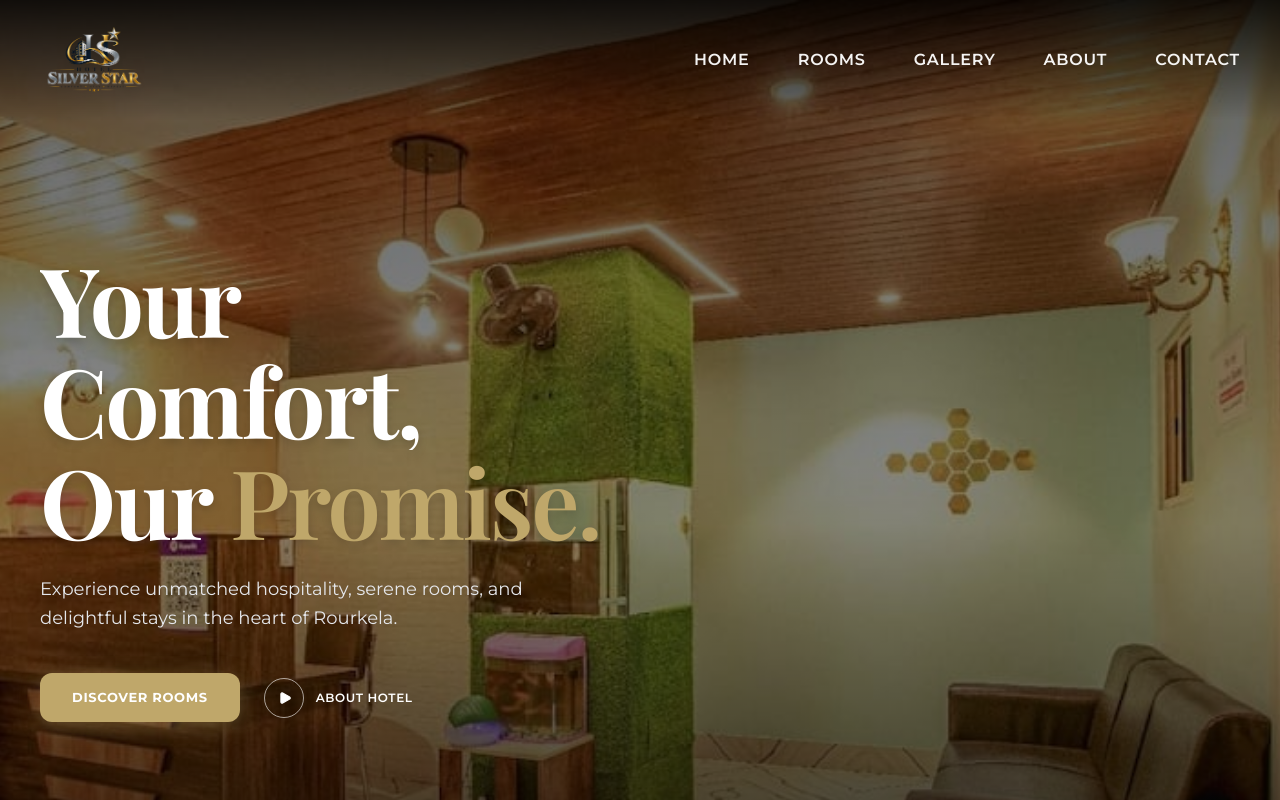
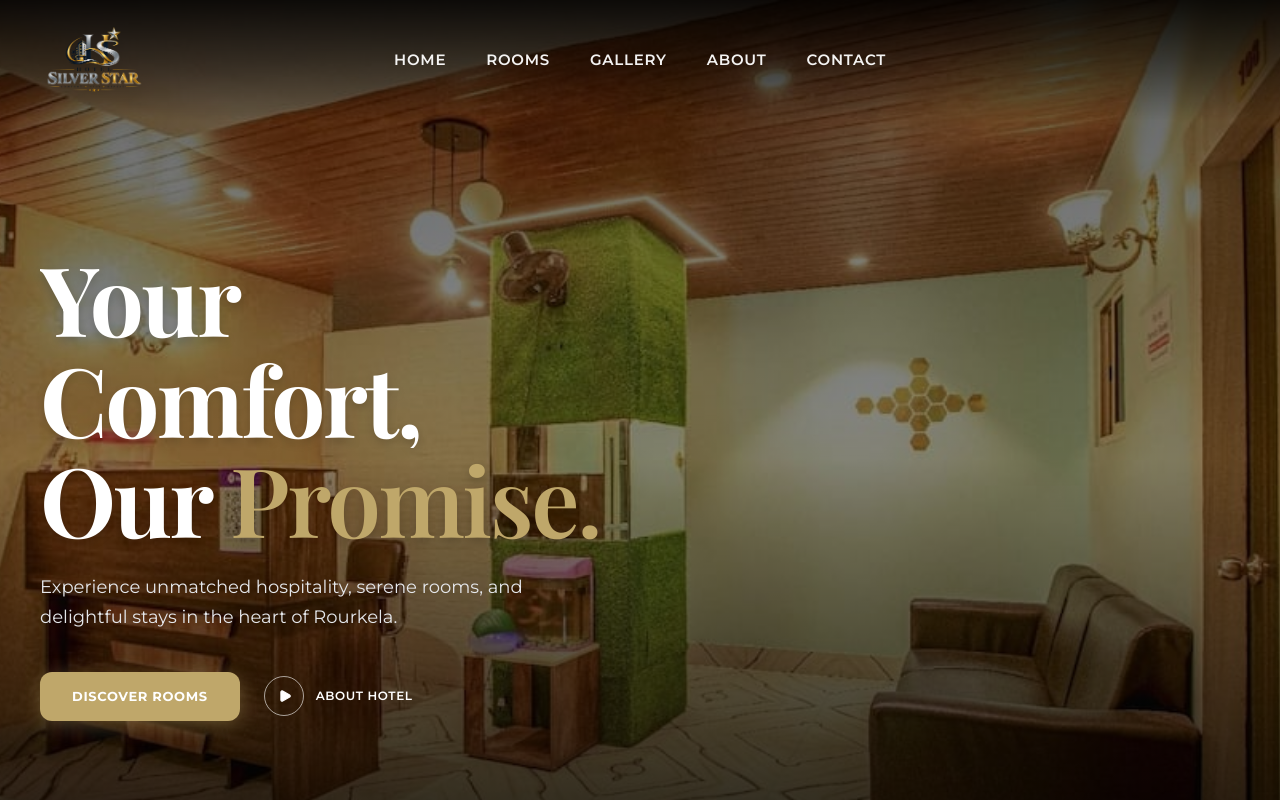
Before and after one commit to SwiftriseGit/hotel-blue-start, a Next.js app: page / in a window 1280 px wide. Shown: the top 800 px of the page. Built offline with nearby package versions, Linux system fonts and the light colour scheme; a web font is replaced by a local one.

Commit message:
fix: center navbar links in header and remove availability check form from home page

```diff
--- a/app/components/Header.tsx
+++ b/app/components/Header.tsx
@@ -44,12 +44,13 @@ export default function Header() {
       className={`fixed top-0 left-0 right-0 z-50 transition-all duration-500 ease-out ${
         scrolled
           ? "bg-black/95 backdrop-blur-md py-3 sm:py-3.5 shadow-2xl"
-          : "bg-gradient-to-b from-black/80 via-black/40 to-transparent py-4 sm:py-6"
+          : "bg-gradient-to-b from-black/85 via-black/45 to-transparent py-4 sm:py-6"
       }`}
     >
-      <div className="w-full max-w-[1440px] mx-auto px-4 sm:px-6 md:px-8 lg:px-10 flex items-center justify-between">
+      <div className="w-full max-w-[1440px] mx-auto px-4 sm:px-6 md:px-8 lg:px-10 grid grid-cols-2 lg:grid-cols-3 items-center">
 
-        {/* Prominent Big Logo */}
+        {/* Left Column: Prominent Logo */}
+        <div className="flex justify-start">
           <Link
             href="/"
             className={`block transition-all duration-500 origin-left ${
@@ -65,14 +66,15 @@ export default function Header() {
               priority
             />
           </Link>
+        </div>
 
-        {/* Desktop Nav Links */}
-        <nav className="hidden lg:flex items-center gap-8 xl:gap-12">
+        {/* Center Column: Perfectly Centered Nav Links */}
+        <nav className="hidden lg:flex items-center justify-center gap-7 xl:gap-10">
           {navLinks.map((link, idx) => (
             <Link
               key={link.label}
               href={link.href}
-              className={`text-[14px] xl:text-[16px] font-semibold text-white/95 hover:text-[#bfa76a] tracking-wider transition-all duration-300 nav-link-hover ${
+              className={`text-[14px] xl:text-[15px] font-semibold text-white/95 hover:text-[#bfa76a] tracking-wider transition-all duration-300 nav-link-hover ${
                 mounted ? "opacity-100 translate-y-0" : "opacity-0 -translate-y-2"
               }`}
               style={{
@@ -84,8 +86,9 @@ export default function Header() {
           ))}
         </nav>
 
-        {/* Mobile Hamburger Button */}
-        <div className="flex items-center lg:hidden">
+        {/* Right Column: Empty spacer on desktop, Hamburger on mobile */}
+        <div className="flex justify-end items-center">
+          <div className="lg:hidden">
             <button
               onClick={() => setMobileOpen(!mobileOpen)}
               className="text-white p-2 min-w-[44px] min-h-[44px] flex items-center justify-center rounded-lg hover:bg-white/10 active:scale-95 transition-all focus:outline-none"
@@ -94,6 +97,8 @@ export default function Header() {
               {mobileOpen ? <X className="w-7 h-7 text-[#bfa76a]" /> : <Menu className="w-7 h-7" />}
             </button>
           </div>
+        </div>
+
       </div>
 
       {/* Mobile Drawer Overlay & Menu */}
--- a/app/page.tsx
+++ b/app/page.tsx
@@ -5,7 +5,6 @@ import Image from "next/image";
 import Link from "next/link";
 import { Play, BedDouble, Zap, Wifi, MapPin, Check } from "lucide-react";
 import Header from "./components/Header";
-import BookingBar from "./components/BookingBar";
 import Rooms from "./components/Rooms";
 import Gallery from "./components/Gallery";
 import Testimonials from "./components/Testimonials";
@@ -40,7 +39,7 @@ export default function Home() {
       <Header />
 
       {/* Hero Section with Parallax & Masked Text Reveals */}
-      <section className="relative w-full min-h-[620px] sm:min-h-[750px] lg:h-[1060px] xl:h-[1050px] flex flex-col justify-between bg-black overflow-hidden">
+      <section className="relative w-full min-h-[580px] sm:min-h-[700px] lg:h-[900px] xl:h-[920px] flex flex-col justify-center bg-black overflow-hidden">
         {/* Background Image with subtle Parallax */}
         <div
           className="absolute inset-0 z-0 transition-transform duration-75 ease-out"
@@ -77,7 +76,7 @@ export default function Home() {
         </div>
 
         {/* Hero Content */}
-        <div className="relative z-10 w-full max-w-[1440px] mx-auto px-4 sm:px-6 md:px-8 lg:px-10 flex flex-col justify-center flex-1 pt-28 sm:pt-36 pb-16 sm:pb-24 lg:pb-32">
+        <div className="relative z-10 w-full max-w-[1440px] mx-auto px-4 sm:px-6 md:px-8 lg:px-10 flex flex-col justify-center pt-28 sm:pt-36 pb-20 sm:pb-24">
           <div className="max-w-2xl">
             {/* Masked Staggered Headline */}
             <h1 className="font-serif text-[clamp(2.75rem,7.5vw,6.5rem)] font-bold text-white leading-[1.05] tracking-tight mb-5 sm:mb-6 drop-shadow-lg">
@@ -151,9 +150,6 @@ export default function Home() {
             </div>
           </div>
         </div>
-
-        {/* Floating Interactive Booking Bar */}
-        <BookingBar heroMounted={heroMounted} />
       </section>
 
       {/* Key Highlights / Features Bar */}
```
Lines whose indentation alone changed are shown as unchanged.
